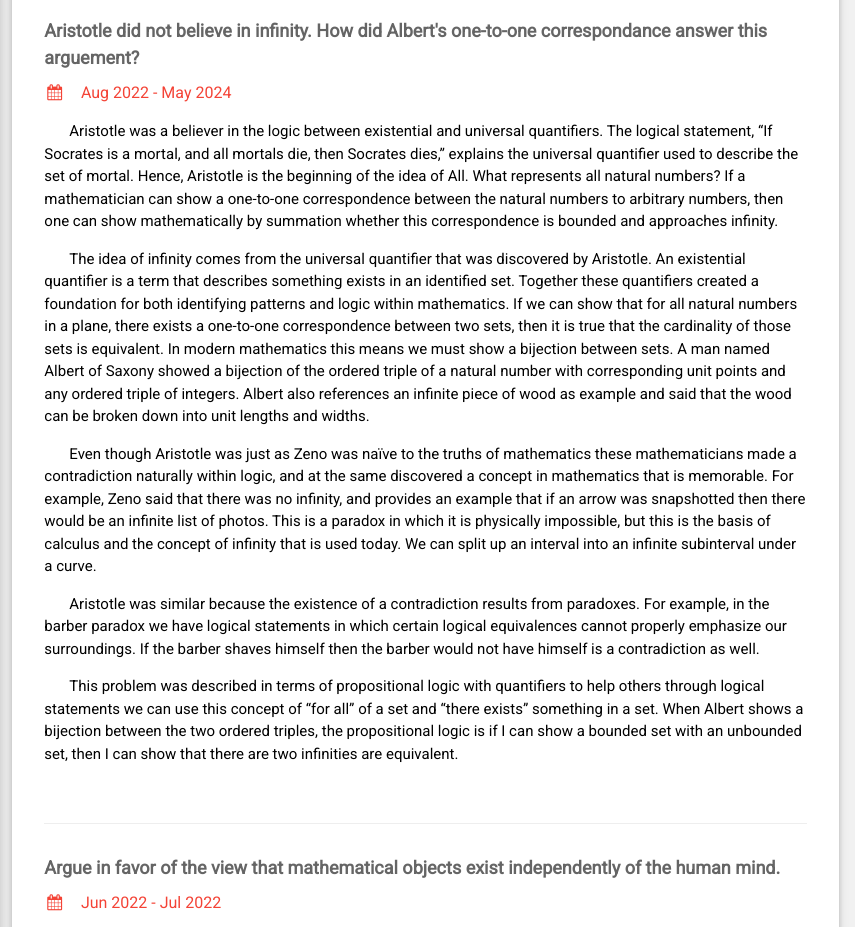
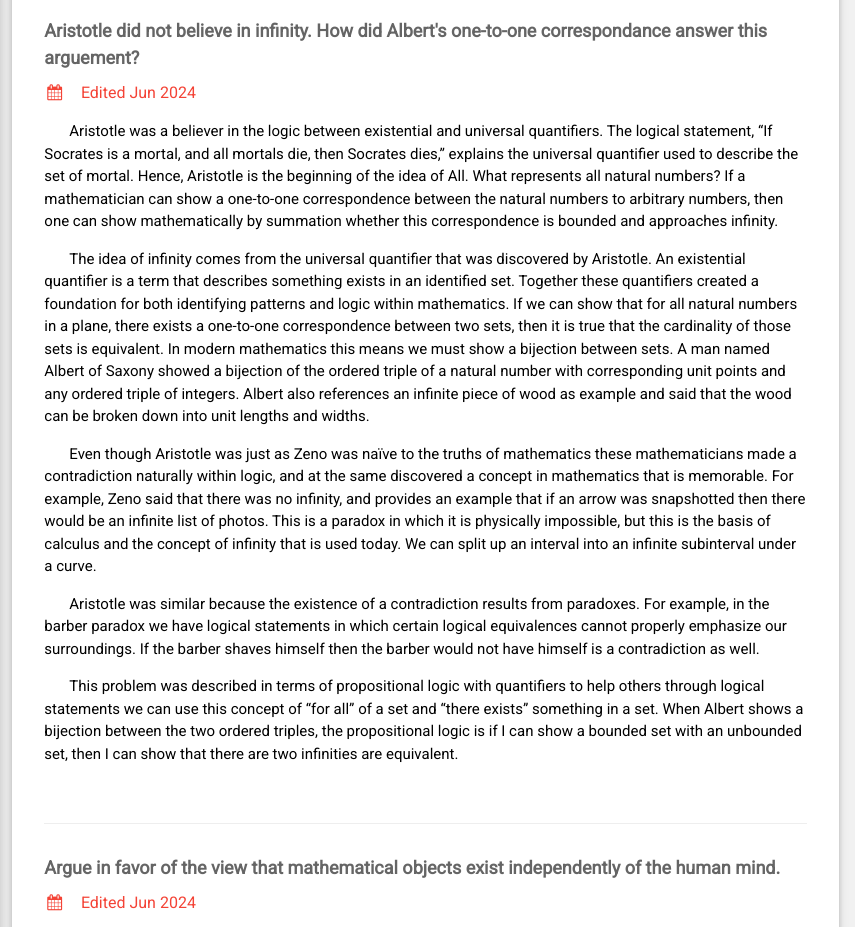
Before and after one commit to conley024/TrialWeb1, a plain HTML site: page personalpages/mathppage.html in a window 1280 px wide. Shown: the part 236-1163 px from the top of the page, 425-1280 px from the left. Drawn offline with nearby package versions, Linux system fonts and the light colour scheme.

Commit message:
update essays

```diff
--- a/personalpages/mathppage.html
+++ b/personalpages/mathppage.html
@@ -168,7 +168,7 @@ html,body,h1,h2,h3,h4,h5,h6 {font-family: "Roboto", sans-serif}
 
         <div class="w3-container">
           <h5 class="w3-opacity"><b>Aristotle did not believe in infinity. How did Albert's one-to-one correspondance answer this arguement? </b></h5>
-          <h6 class="w3-text-red"><i class="fa fa-calendar fa-fw w3-margin-right"></i>Aug 2022 - May 2024</h6>
+          <h6 class="w3-text-red"><i class="fa fa-calendar fa-fw w3-margin-right"></i>Edited Jun 2024</h6>
           <p style = "text-indent: 25px;">
             Aristotle was a believer in the logic between existential and universal quantifiers. The logical statement, “If Socrates is a mortal, and all mortals die, then Socrates dies,” explains the universal quantifier used to describe the set of mortal. Hence, Aristotle is the beginning of the idea of All. What represents all natural numbers? If a mathematician can show a one-to-one correspondence between the natural numbers to arbitrary numbers, then one can show mathematically by summation whether this correspondence is bounded and approaches infinity.
           </p>
@@ -187,7 +187,7 @@ html,body,h1,h2,h3,h4,h5,h6 {font-family: "Roboto", sans-serif}
         </div>
         <div class="w3-container">
           <h5 class="w3-opacity"><b>Argue in favor of the view that mathematical objects exist independently of the human mind. </b></h5>
-          <h6 class="w3-text-red"><i class="fa fa-calendar fa-fw w3-margin-right"></i>Jun 2022 - Jul 2022</h6>
+          <h6 class="w3-text-red"><i class="fa fa-calendar fa-fw w3-margin-right"></i>Edited Jun 2024</h6>
           <p style = "text-indent: 25px;"> Mathematics has a way of showing up in a lot of learning subjects. I think that mathematical objects exist independently of the mind because objects exist independently of the mind and objects can represent a patterned quantity in the world that we live in. Objects are present in the real world with or without our perception, meaning that we are only subjectively viewing an objective truth of our environment and world. Objects are around and existent and so objects exist independently of the human mind. Objects are only translated into different languages, but they still symbolize the same objective truth. Objects can be deduced into sets. A biological application example is Taxonomy or the study of classifying objects concerning biodiversity and their characteristics.</p>
             <p style = "text-indent: 25px;">
             Mathematics is a deduction of quantifying sets and defining objects in an environment. The hypothetical environments in mathematics are known as sets. A set is a collection of objects in which an objective environment has a pattern of association, like similarity within objects. For example, if you come across a blue pebble while walking, and then you see that there is another blue pebble along the road, and then you spot another blue pebble at the park. On the way home you spot a blue bird outside. Someone could be excited to notice that you saw this blue object of repentance in the world. Another person could be excited about the repentance of blue living things and non-living things. Imagine the perceiver sees another bluebird during a parade. The human mind does not give sets (or objects) quantities, but the existence of patterns in objects around us, combined with a subjective perspective creates a logical representation of what objects we are observing.
```
